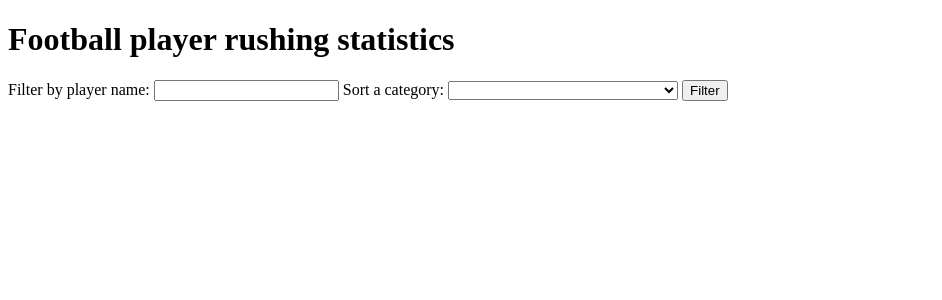
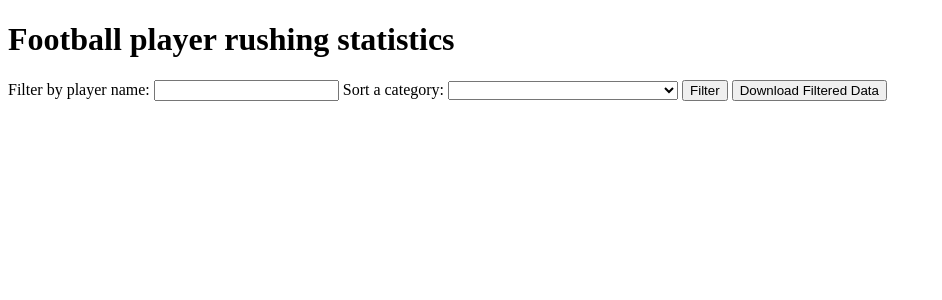
Before and after one commit to gapaters/theScore, a Flask app: template templates/index.html in a window 1280 px wide. Shown: the top 300 px of the page, without its empty margins (0-942 px from the left). Run offline with Flask 2, Linux system fonts and the light colour scheme; the template is opened without the code that fills it, so the values that code supplies are empty.

Commit message:
Add download endpoint and refactor to allow for streamlined downloading

```diff
--- a/app.py
+++ b/app.py
@@ -1,5 +1,5 @@
 from flask import (
-    Flask, Blueprint, flash, g, redirect, render_template, request, session, url_for
+    Flask, Blueprint, flash, g, redirect, render_template, request, session, url_for, make_response
 )
 import pandas
 
@@ -32,8 +32,7 @@ def highlight_touchdown_rush(x):
     return style_dataframe
 
 
-def get_rushing_html(player_name=None, category_sort=None):
-    ''' Filter and style the dataframe to render in the expected format '''
+def filter_rushing_data(player_name=None, category_sort=None):
     rushing_data = get_rushing_dataframe()
 
     if player_name:
@@ -42,6 +41,13 @@ def get_rushing_html(player_name=None, category_sort=None):
     if category_sort:
         category_sort = category_sort.split(' - ')
         rushing_data = rushing_data.sort_values(by=[category_sort[0]], ascending=[category_sort[1] == 'ASC'])
+
+    return rushing_data
+
+
+def get_rushing_html(player_name=None, category_sort=None):
+    ''' Style the dataframe to render in the expected format '''
+    rushing_data = filter_rushing_data(player_name, category_sort)
 
     rushing_data = rushing_data.style.format(
         precision=1, thousands=''
@@ -56,13 +62,26 @@ def rushing_table():
     return render_template('index.html', data=rushing_data)
 
 
-@app.route('/filter_data', methods=['POST'])
+@app.route('/filter_data', methods=['GET'])
 def filter_data():
-    player_name = request.form.get('player_name')
-    category_sort = request.form.get('category_sort')
+    player_name = request.args.get('player_name')
+    category_sort = request.args.get('category_sort')
 
     return get_rushing_html(player_name, category_sort)
 
 
+@app.route('/download_data', methods=['GET'])
+def download_data():
+    player_name = request.args.get('player_name')
+    category_sort = request.args.get('category_sort')
+
+    rushing_data = filter_rushing_data(player_name, category_sort)
+
+    response = make_response(rushing_data.to_csv(index=False))
+    response.headers["Content-Disposition"] = "attachment;"
+    response.headers["Content-Type"] = "text/csv"
+    return response
+
+
 if __name__ == "__main__":
     app.run(debug=True)
--- a/static/rushing.js
+++ b/static/rushing.js
@@ -3,17 +3,25 @@ document.querySelector("#table-filter").addEventListener("submit", (event) => {
 
     const XHR = new XMLHttpRequest();
     const FD = new FormData(event.target);
+    const paramString = new URLSearchParams(FD).toString();
+    const action = event.submitter.value
+    const uri = `${action}_data?${paramString}`
+    const url = `${window.origin}/${uri}`
 
     XHR.onreadystatechange = request => {
         const response = request.target;
 
         if (response.readyState === 4 && response.status === 200) {
+            if (action === 'filter') {
                 document.querySelector('#table-data').innerHTML = response.responseText
+            } else if (action === 'download') {
+                let link = document.querySelector('#download_link')
+                link.href = url
+                link.click()
+            }
         }
     };
 
-    XHR.open( "POST", `${window.origin}/filter_data`);
+    XHR.open("GET", url);
     XHR.send(FD)
-
-    console.log('meow');
 });
--- a/templates/index.html
+++ b/templates/index.html
@@ -21,7 +21,9 @@
 			  <option value="TD - ASC">Total Rushing Touchdowns - ASC</option>
 			  <option value="TD - DESC">Total Rushing Touchdowns - DESC</option>
 			</select>
-			<button type="submit" form="table-filter">Filter</button>
+			<button type="submit" form="table-filter" value="filter">Filter</button>
+			<button type="submit" form="table-filter" value="download">Download Filtered Data</button>
+			<a href="" hidden id="download_link" download="rushing_data_export.csv"></a>
 		</form>
 		<div id="table-data">{{ data | safe }}</div>
 	</body>
```
Lines whose indentation alone changed are shown as unchanged.
